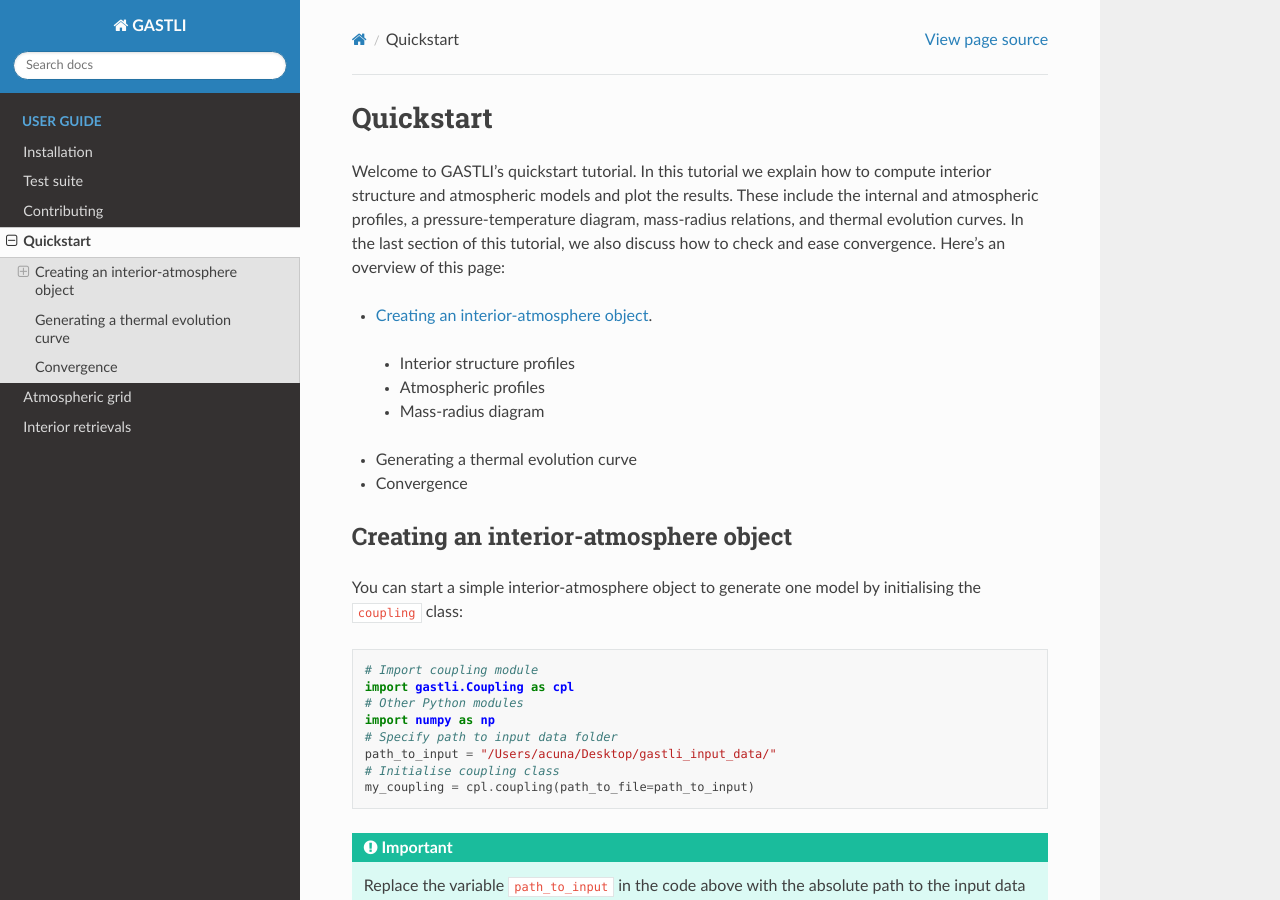
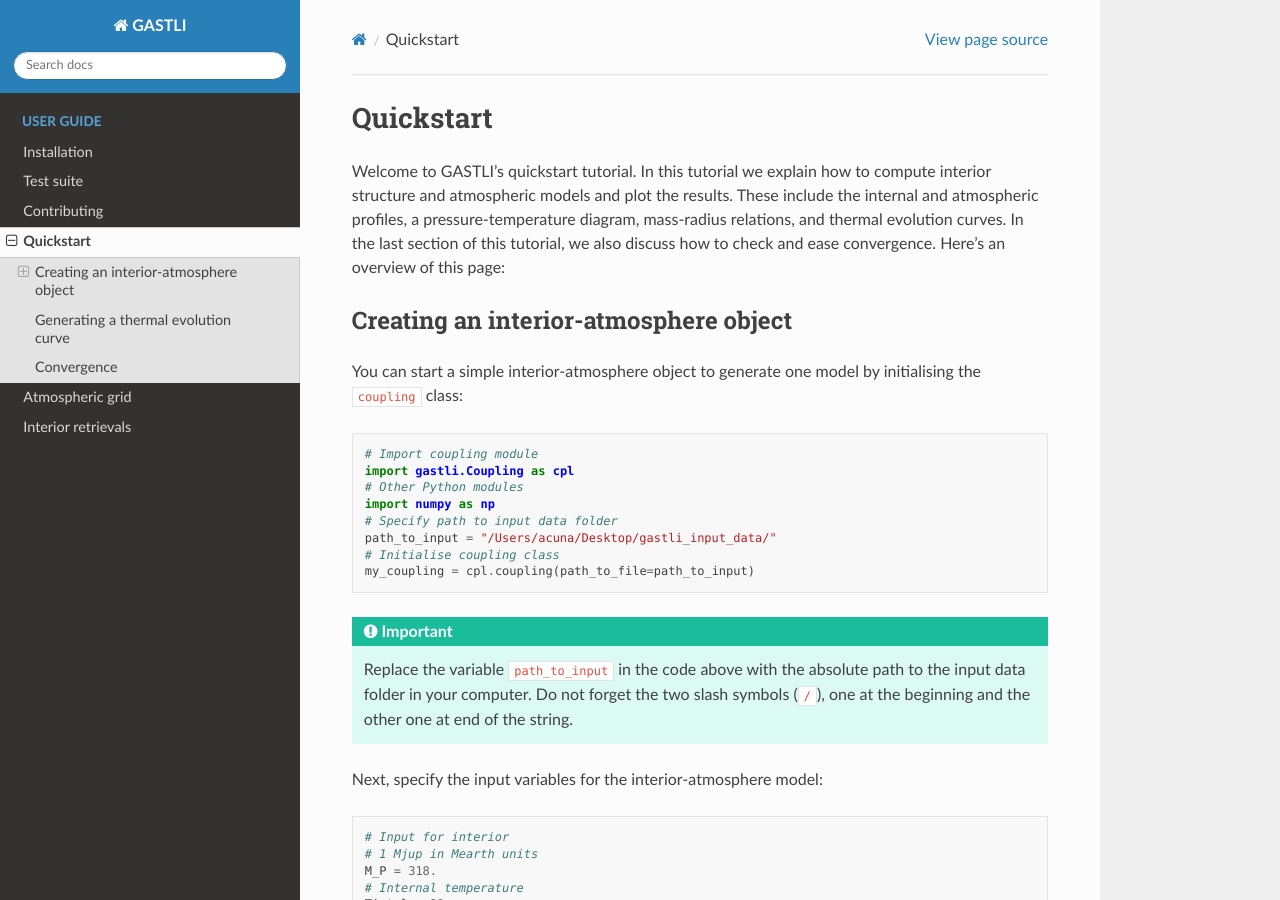
Before and after one commit to lorenaacuna/GASTLI, a Sphinx documentation site: the page built from docs/source/tutorial.rst, in a window 1280 px wide and 900 px high. Built offline with Sphinx 7.4.7 and the Read the Docs theme 3.1.0, drawn with Linux system fonts in a browser that asks for light colours.

Commit message:
Update tutorial.rst

```diff
--- a/docs/source/tutorial.rst
+++ b/docs/source/tutorial.rst
@@ -4,16 +4,6 @@ Quickstart
 
 Welcome to GASTLI's quickstart tutorial. In this tutorial we explain how to compute interior structure and atmospheric models
 and plot the results. These include the internal and atmospheric profiles, a pressure-temperature diagram, mass-radius relations, and thermal evolution curves. In the last section of this tutorial, we also discuss how to check and ease convergence. Here's an overview of this page:
-
-*  :ref:`intatmobject`.
-  - Interior structure profiles
-  - Atmospheric profiles
-  - Mass-radius diagram
-
-* Generating a thermal evolution curve
-
-* Convergence
-
 
 .. _intatmobject:
 
```
